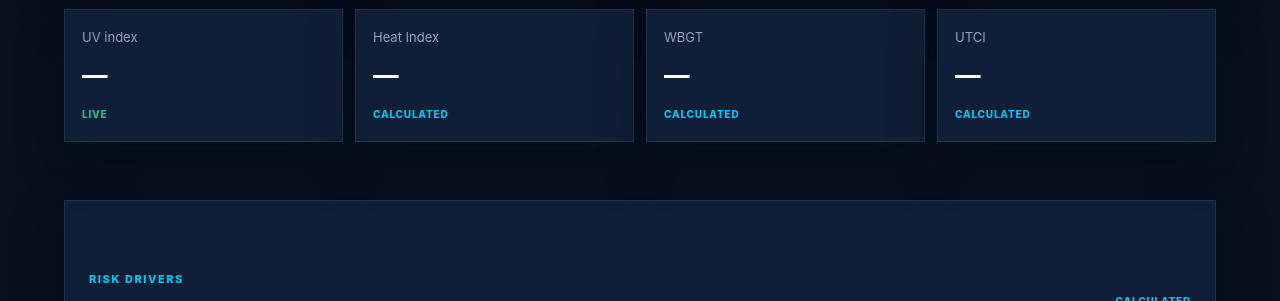
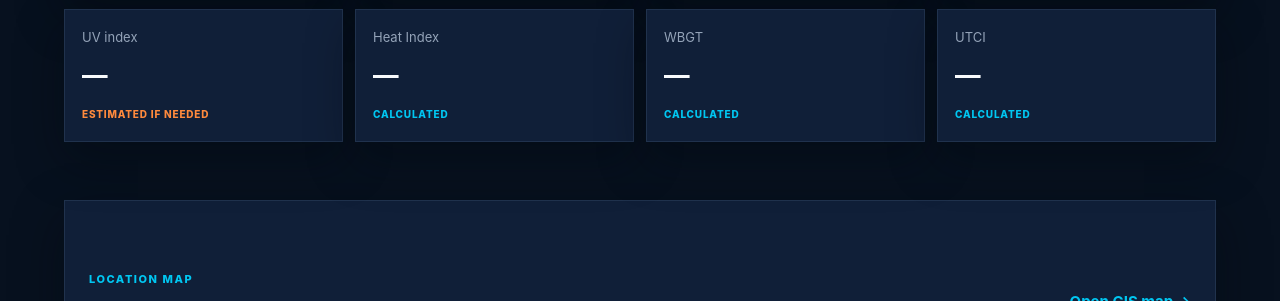
Before and after one commit to nvishnuvardhanreddy/HeatRiskIntelligence, a Django app: template templates/dashboard.html in a window 1280 px wide. Shown: the part 1203-1504 px from the top of the page. Run offline with Django 5.2, Linux system fonts and the light colour scheme; the template is opened without the code that fills it, so the values that code supplies are empty; grey boxes are pictures that could not be loaded.

Commit message:
Fix daylight metrics and dashboard map

```diff
--- a/static/js/app.js
+++ b/static/js/app.js
@@ -1,5 +1,20 @@
 (function () {
   const key = "ground-zero-location";
+  function daylightEstimate(timestamp, solar, cloud, sunrise, sunset) {
+    if (Number(solar) > 0) return { value: Number(solar), status: "LIVE" };
+    const time = new Date(String(timestamp).replace(" ", "T"));
+    const start = sunrise ? new Date(String(sunrise).replace(" ", "T")) : new Date(time);
+    const end = sunset ? new Date(String(sunset).replace(" ", "T")) : new Date(time);
+    if (!sunrise) start.setHours(6, 0, 0, 0);
+    if (!sunset) end.setHours(18, 0, 0, 0);
+    if (!Number.isFinite(start.getTime()) || !Number.isFinite(end.getTime()) || time <= start || time >= end) {
+      return { value: 0, status: "LIVE" };
+    }
+    const fraction = (time - start) / (end - start);
+    const clearSky = 950 * Math.sin(Math.PI * fraction);
+    const transmission = 1 - 0.75 * Math.pow(Math.max(0, Math.min(100, Number(cloud) || 0)) / 100, 3);
+    return { value: Math.round(Math.max(0, clearSky * transmission) * 10) / 10, status: "ESTIMATED" };
+  }
   window.GZ = {
     getLocation() {
       try { return JSON.parse(localStorage.getItem(key) || "null"); } catch (_) { return null; }
@@ -23,22 +38,29 @@
       const params = new URLSearchParams({
         latitude: location.latitude, longitude: location.longitude, timezone: "auto",
         current: "temperature_2m,relative_humidity_2m,apparent_temperature,wind_speed_10m,wind_direction_10m,shortwave_radiation,surface_pressure,cloud_cover,precipitation,uv_index,dew_point_2m",
-        daily: "temperature_2m_min,temperature_2m_max,relative_humidity_2m_mean,wind_speed_10m_max,shortwave_radiation_sum,precipitation_sum",
+        daily: "temperature_2m_min,temperature_2m_max,relative_humidity_2m_mean,wind_speed_10m_max,shortwave_radiation_sum,precipitation_sum,sunrise,sunset,uv_index_max",
         forecast_days: "6"
       });
       const response = await fetch("https://api.open-meteo.com/v1/forecast?" + params.toString(), { headers: { Accept: "application/json" } });
       if (!response.ok) throw new Error("Browser live weather request failed.");
       const payload = await response.json();
       const current = payload.current || {};
+      const daily = payload.daily || {};
+      const solar = daylightEstimate(current.time, current.shortwave_radiation, current.cloud_cover, daily.sunrise?.[0], daily.sunset?.[0]);
+      const liveUv = Number(current.uv_index);
+      const uv = liveUv > 0 ? { value: liveUv, status: "LIVE" } : { value: Math.min(11, solar.value / 100), status: solar.status };
+      console.info("[GROUND ZERO] Browser weather fields:", {
+        solar: solar.status, uv: uv.status, solarRadiation: solar.value, uvIndex: uv.value
+      });
       const weather = {
         timestamp: current.time, temperature: current.temperature_2m,
         humidity: current.relative_humidity_2m, apparent_temperature: current.apparent_temperature,
         wind_speed: Number(current.wind_speed_10m || 0) / 3.6, wind_speed_unit: "m/s",
-        wind_direction: current.wind_direction_10m, solar_radiation: current.shortwave_radiation,
+        wind_direction: current.wind_direction_10m, solar_radiation: solar.value,
         pressure: current.surface_pressure, cloud_cover: current.cloud_cover,
-        precipitation: current.precipitation, uv_index: current.uv_index,
+        precipitation: current.precipitation, uv_index: Math.round(uv.value * 10) / 10,
         dew_point: current.dew_point_2m, source: "Open-Meteo browser live",
-        solar_status: "LIVE", data_mode: "BROWSER_LIVE"
+        solar_status: solar.status, uv_status: uv.status, data_mode: "BROWSER_LIVE"
       };
       const thermal = await this.get("/api/what-if/", location, {
         temperature: weather.temperature, humidity: weather.humidity,
@@ -48,7 +70,6 @@
       const health = { score, band: thermal.risk.band, label: "CALCULATED",
         exposure: Math.min(100, score * .75 + weather.humidity * .15 + Math.max(0, 10 - weather.wind_speed)),
         vulnerability: score, hospital_impact: score, mortality: score, priority: score };
-      const daily = payload.daily || {};
       const forecast = (daily.time || []).slice(0, 5).map((date, index) => ({
         date, temperature_min: daily.temperature_2m_min[index], temperature_max: daily.temperature_2m_max[index],
         humidity: daily.relative_humidity_2m_mean[index], wind_speed: Number(daily.wind_speed_10m_max[index] || 0) / 3.6,
--- a/static/js/dashboard.js
+++ b/static/js/dashboard.js
@@ -87,6 +87,24 @@
       if ($("vulnerable-population")) $("vulnerable-population").textContent = data.elderly_children_population ? Number(data.elderly_children_population).toLocaleString("en-IN") : value;
     }
   }
+  function initDashboardMap() {
+    const element = $("dashboard-map");
+    if (!window.L || !element) return;
+    const location = GZ.getLocation();
+    const map = L.map(element, { scrollWheelZoom: false }).setView(
+      location ? [location.latitude, location.longitude] : [22.5, 79], location ? 9 : 4.5
+    );
+    L.tileLayer("https://{s}.tile.openstreetmap.org/{z}/{x}/{y}.png", {
+      attribution: "&copy; OpenStreetMap contributors", maxZoom: 18
+    }).addTo(map);
+    if (location) L.marker([location.latitude, location.longitude]).addTo(map).bindPopup(location.name || "Selected location").openPopup();
+    window.addEventListener("gz-location", event => {
+      const next = event.detail;
+      map.setView([next.latitude, next.longitude], 9);
+      L.marker([next.latitude, next.longitude]).addTo(map).bindPopup(next.name || "Selected location").openPopup();
+    });
+    setTimeout(() => map.invalidateSize(), 100);
+  }
   function renderCurrent(data) {
     const w = data.weather, t = data.thermal, loc = data.location;
     const demoMode = data.data_mode === "DEMO" || w.data_mode === "DEMO";
@@ -117,6 +135,7 @@
     if ($("pressure")) $("pressure").textContent = GZ.number(w.pressure, " hPa");
     if ($("cloud-cover")) $("cloud-cover").textContent = GZ.number(w.cloud_cover, "%");
     if ($("uv-index")) $("uv-index").textContent = GZ.number(w.uv_index, "");
+    if ($("uv-label")) $("uv-label").textContent = w.uv_status || "LIVE";
     $("heat-index").textContent = GZ.number(t.heat_index, "°C");
     $("wbgt").textContent = GZ.number(t.wbgt, "°C");
     $("utci").textContent = GZ.number(t.utci, "°C");
@@ -201,6 +220,7 @@
       { enableHighAccuracy: false, timeout: 10000 }
     );
   });
+  initDashboardMap();
   $("coordinate-button")?.addEventListener("click", () => {
     const lat = parseFloat($("latitude").value), lon = parseFloat($("longitude").value);
     if (Number.isFinite(lat) && Number.isFinite(lon)) select(GZ.locationFromCoords(lat, lon)); else showError("Enter a valid latitude and longitude.");
--- a/templates/dashboard.html
+++ b/templates/dashboard.html
@@ -1,4 +1,5 @@
 {% extends "base.html" %}
+{% block head %}<link rel="stylesheet" href="https://unpkg.com/leaflet@1.9.4/dist/leaflet.css">{% endblock %}
 {% load static %}
 {% block content %}
 <section class="hero">
@@ -33,11 +34,15 @@
     <article class="metric"><span>Wind direction</span><strong id="wind-direction">—</strong><small class="status live">LIVE</small></article>
     <article class="metric"><span>Pressure</span><strong id="pressure">—</strong><small class="status live">LIVE</small></article>
     <article class="metric"><span>Cloud cover</span><strong id="cloud-cover">—</strong><small class="status live">LIVE</small></article>
-    <article class="metric"><span>UV index</span><strong id="uv-index">—</strong><small class="status live">LIVE</small></article>
+    <article class="metric"><span>UV index</span><strong id="uv-index">—</strong><small id="uv-label" class="status estimated">ESTIMATED IF NEEDED</small></article>
     <article class="metric"><span>Heat Index</span><strong id="heat-index">—</strong><small class="status calculated">CALCULATED</small></article>
     <article class="metric"><span>WBGT</span><strong id="wbgt">—</strong><small class="status calculated">CALCULATED</small></article>
     <article class="metric"><span>UTCI</span><strong id="utci">—</strong><small class="status calculated">CALCULATED</small></article>
   </div>
+</section>
+<section class="info-section panel map-section">
+  <div class="section-heading"><div><p class="eyebrow">LOCATION MAP</p><h2>Selected point</h2></div><a class="text-link" href="/map/">Open GIS map →</a></div>
+  <div id="dashboard-map" class="map overview-map" aria-label="Selected location map"></div>
 </section>
 <section class="info-section panel">
   <div class="section-heading"><div><p class="eyebrow">RISK DRIVERS</p><h2>What is driving this risk?</h2></div><span class="status calculated">CALCULATED</span></div>
@@ -57,5 +62,6 @@
 {% endblock %}
 {% block scripts %}
 <script src="https://cdn.jsdelivr.net/npm/chart.js@4.4.4/dist/chart.umd.min.js"></script>
+<script src="https://unpkg.com/leaflet@1.9.4/dist/leaflet.js"></script>
 <script src="{% static 'js/dashboard.js' %}"></script>
 {% endblock %}
--- a/templates/overview.html
+++ b/templates/overview.html
@@ -27,7 +27,7 @@
     <article class="metric"><span>Wind direction</span><strong id="wind-direction">—</strong><small class="status live">LIVE</small></article>
     <article class="metric"><span>Pressure</span><strong id="pressure">—</strong><small class="status live">LIVE</small></article>
     <article class="metric"><span>Cloud cover</span><strong id="cloud-cover">—</strong><small class="status live">LIVE</small></article>
-    <article class="metric"><span>UV index</span><strong id="uv-index">—</strong><small class="status live">LIVE</small></article>
+    <article class="metric"><span>UV index</span><strong id="uv-index">—</strong><small id="uv-label" class="status estimated">ESTIMATED IF NEEDED</small></article>
     <article class="metric"><span>Heat Index</span><strong id="heat-index">—</strong><small class="status calculated">CALCULATED</small></article>
     <article class="metric"><span>WBGT</span><strong id="wbgt">—</strong><small class="status calculated">CALCULATED</small></article>
     <article class="metric"><span>UTCI</span><strong id="utci">—</strong><small class="status calculated">CALCULATED</small></article>
```
Also changed, not shown: core/views.py (+13 -2 lines), services/solar.py (+9 -0 lines).
